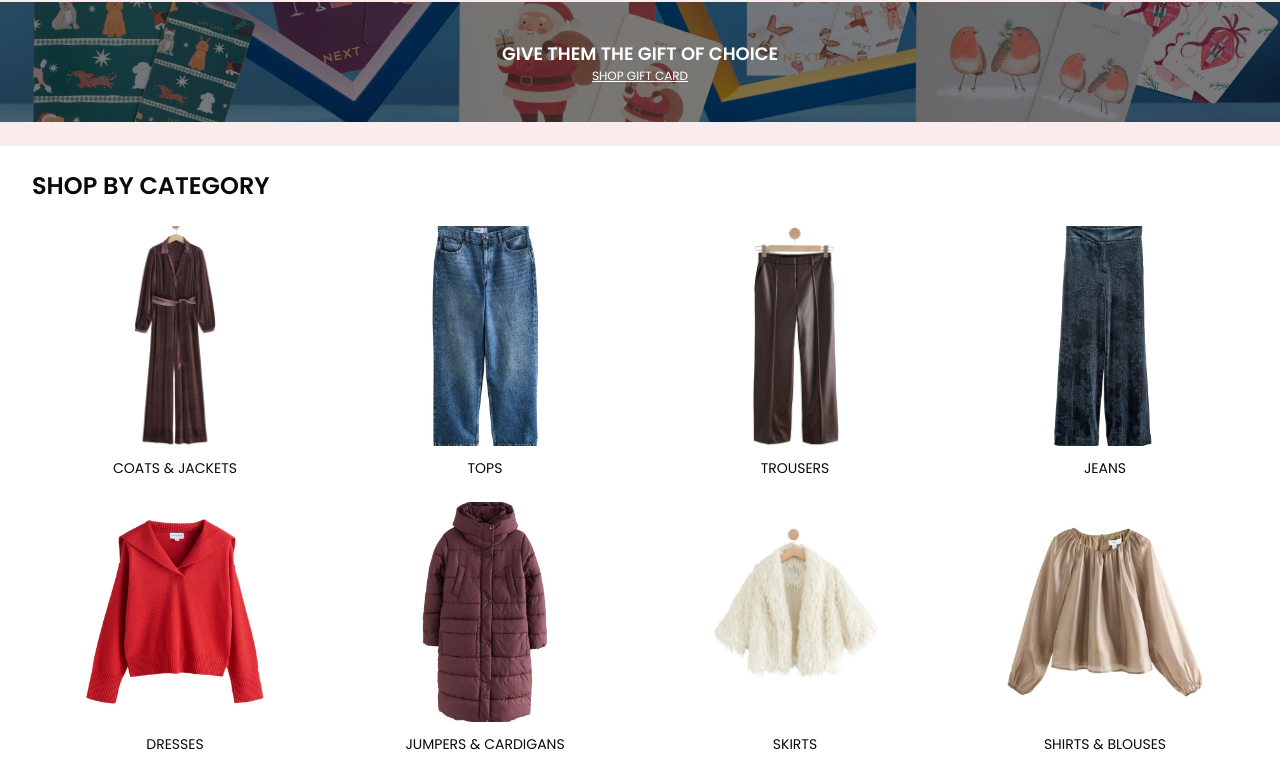
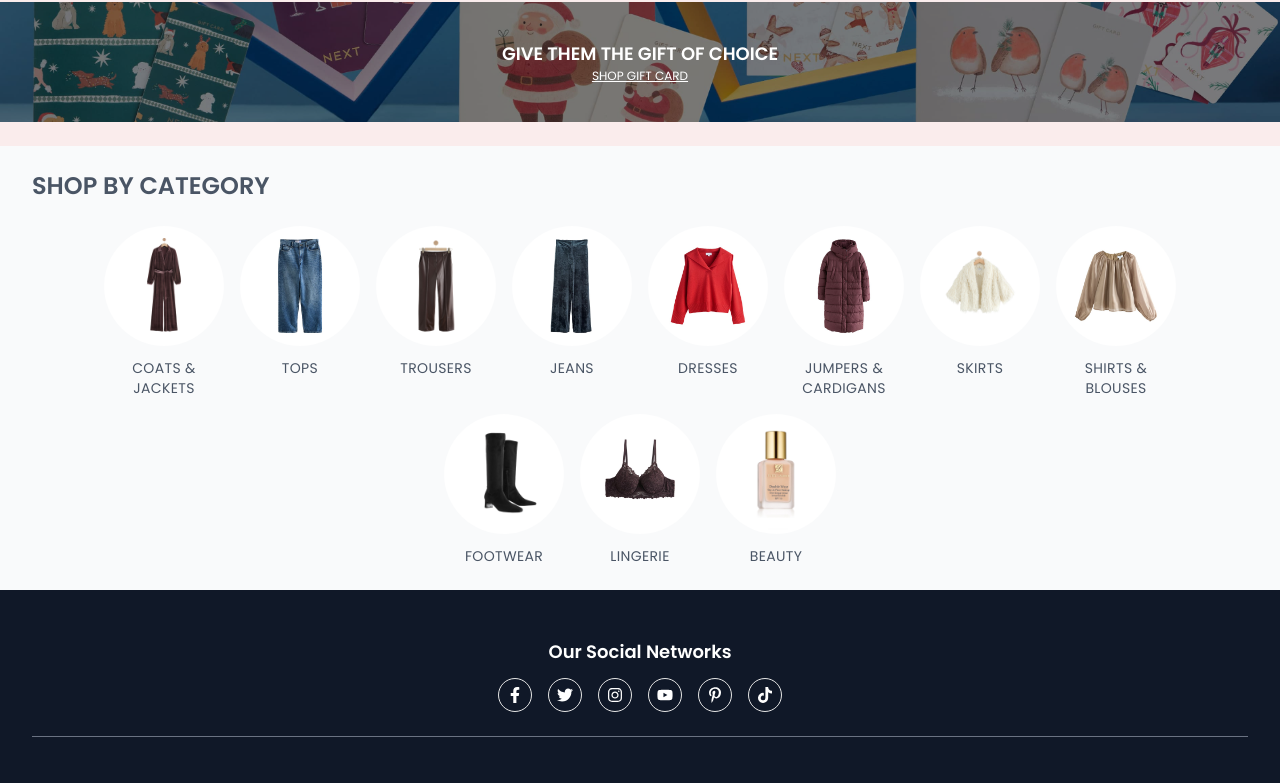
Before and after one commit to mahedizaman/next-E-commerce, a Next.js app: page /category/women in a window 1280 px wide. Shown: the part 746-1529 px from the top of the page. Built offline with nearby package versions, Linux system fonts and the light colour scheme.

Commit message:
women category fully completed

```diff
--- a/components/WomenCategory.jsx
+++ b/components/WomenCategory.jsx
@@ -1,31 +1,79 @@
 "use client";
+
 import { womenCategory } from "@/data/WomenCategory";
 import Image from "next/image";
 import React from "react";
+import { motion } from "framer-motion";
+
+const container = {
+  hidden: {},
+  show: {
+    transition: {
+      staggerChildren: 0.1,
+    },
+  },
+};
+
+const item = {
+  hidden: { opacity: 0, y: 30 },
+  show: {
+    opacity: 1,
+    y: 0,
+    transition: { duration: 0.5, ease: "easeOut" },
+  },
+};
 
 const WomenCategory = () => {
   return (
-    <div className="py-6 px-8">
-      <h3 className="uppercase font-semibold text-2xl mb-6">
+    <div className="py-6 px-4 sm:px-8 bg-gray-50">
+      <h3 className="uppercase text-gray-600 font-semibold text-lg md:text-2xl mb-6 ">
         shop by category
       </h3>
 
-      <div className="grid grid-cols-2 sm:grid-cols-3 md:grid-cols-4 gap-6">
-        {womenCategory.map((item) => (
-          <div key={item.id} className="group cursor-pointer text-center">
-            <div className="relative w-full h-[220px] overflow-hidden">
+      {/* Wrapper */}
+      <motion.div
+        className="overflow-x-auto md:overflow-x-hidden scrollbar-hide"
+        initial="hidden"
+        whileInView="show"
+        viewport={{ once: true, amount: 0.2 }}
+        variants={container}
+      >
+        <div
+          className="
+            flex gap-4
+            flex-nowrap md:flex-wrap
+            justify-start md:justify-center
+            mx-auto px-2
+          "
+        >
+          {womenCategory.map((itemData) => (
+            <motion.div
+              key={itemData.id}
+              variants={item}
+              className="
+                group cursor-pointer text-center
+                flex-shrink-0 md:flex-shrink
+                w-[90px] sm:w-[100px] md:w-[120px]
+              "
+            >
+              <div className="flex flex-col items-center">
+                <div className="relative w-[80px] h-[80px] sm:w-[100px] sm:h-[100px] md:w-[120px] md:h-[120px] overflow-hidden rounded-full">
                   <Image
-                src={item.image}
-                alt={item.heading || "women category"}
+                    src={itemData.image}
+                    alt={itemData.heading || "women category"}
                     fill
-                className="object-cover group-hover:scale-105 transition duration-300"
+                    className="object-cover transition duration-300 group-hover:scale-105"
                   />
                 </div>
 
-            <p className="mt-3 text-sm font-medium uppercase">{item.heading}</p>
+                <p className="mt-3 text-[10px] sm:text-xs md:text-sm font-medium uppercase text-gray-600 tracking-wide">
+                  {itemData.heading}
+                </p>
               </div>
+            </motion.div>
           ))}
         </div>
+      </motion.div>
     </div>
   );
 };
```
Also changed, not shown: app/globals.css (line endings or trailing spaces), tailwind.config.js (added). Lines whose indentation alone changed are shown as unchanged.
